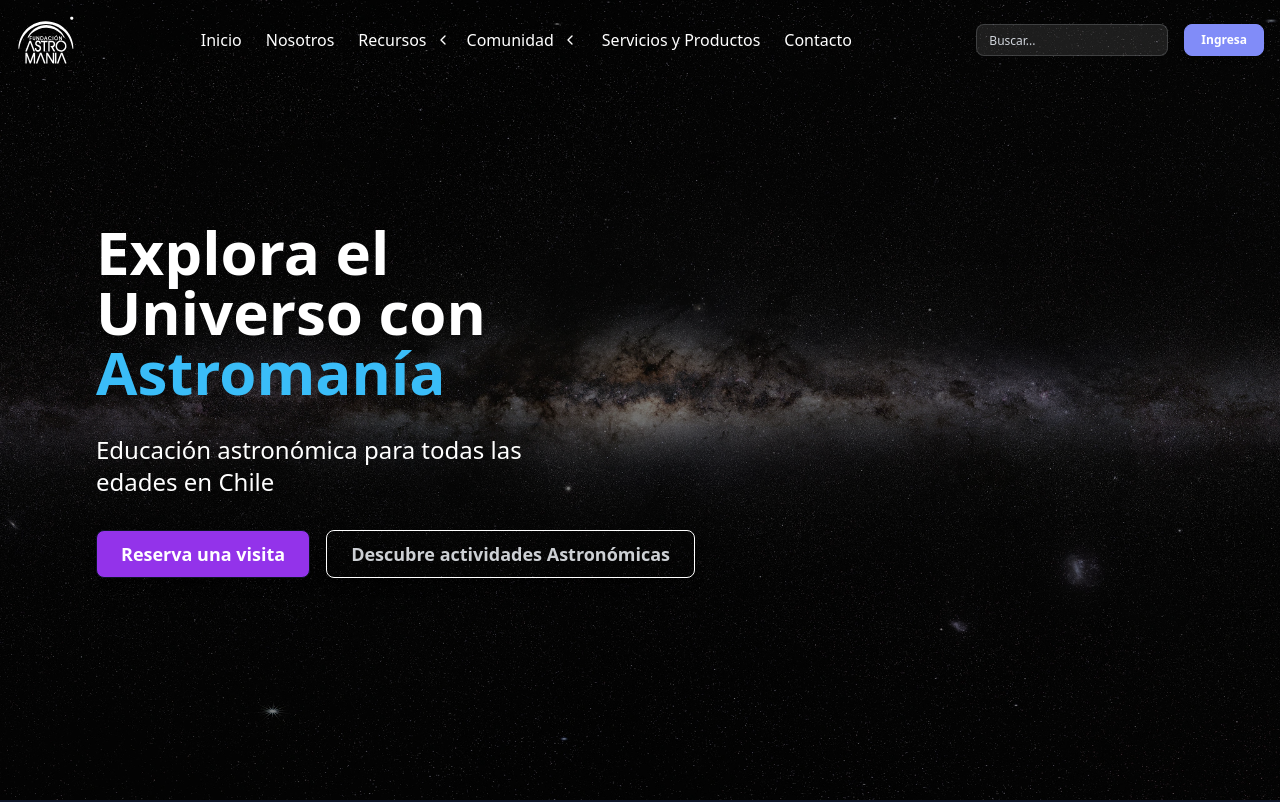
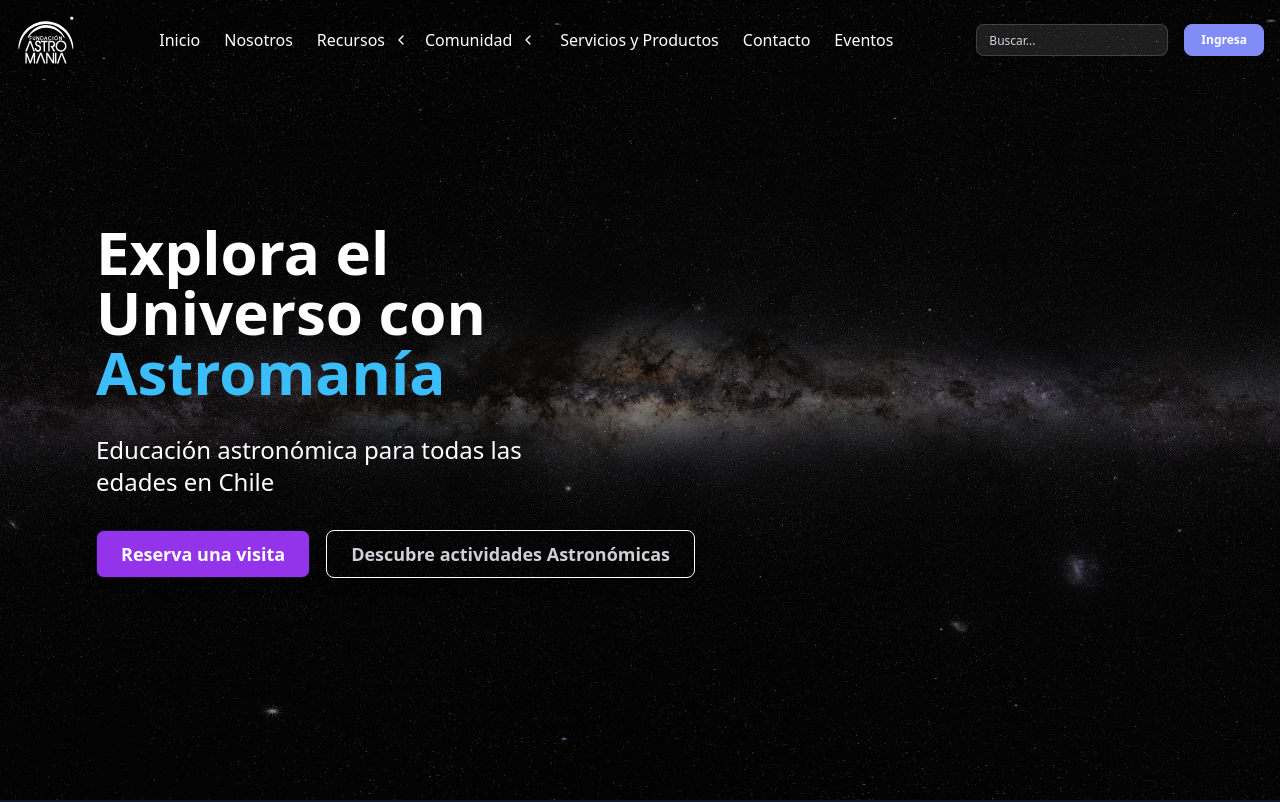
Before and after one commit to S0uris666/Astromania, a React (Vite) app in the folder Frontend/: page / in a window 1280 px wide. Shown: the top 802 px of the page. Built offline with nearby package versions, Linux system fonts and the light colour scheme; no server answers.

Commit message:
Se agrego eventos

```diff
--- a/Frontend/src/components/Layout/Header.jsx
+++ b/Frontend/src/components/Layout/Header.jsx
@@ -144,6 +144,13 @@
           >
             Contacto
           </Link>
+                    <Link
+            to="/eventos"
+            className="relative hover-text-galaxy hover-after-galaxy transition-colors duration-300
+             after:content-[''] after:absolute after:left-0 after:-bottom-1 after:w-0 after:h-[2px] after:transition-all after:duration-300 hover:after:w-full"
+          >
+            Eventos
+          </Link>
         </nav>
 
         {/* Barra búsqueda + botón */}
```
